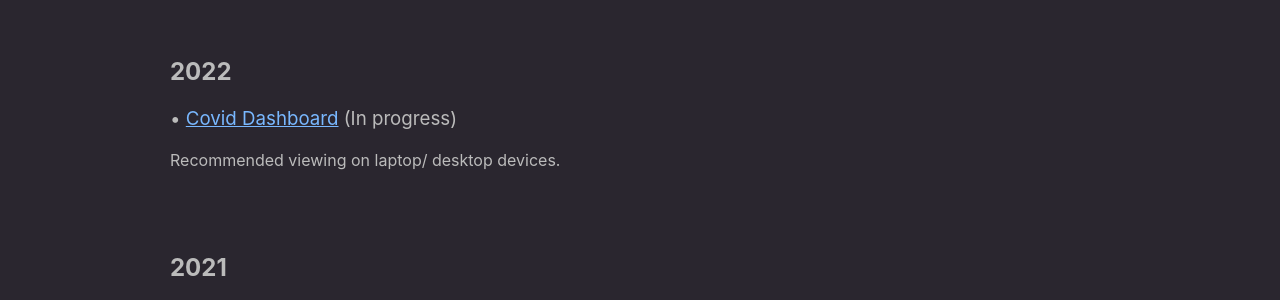
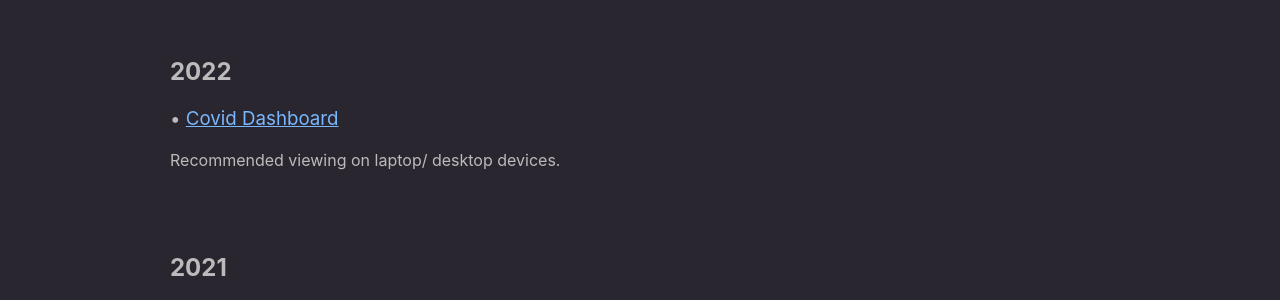
Before and after one commit to xyjiang970/xyjiang970.github.io, a Jekyll site: the page built from projects/projects_home.md, in a window 1280 px wide. Shown: the part 179-479 px from the top of the page. Built offline with Jekyll 4.4.1, drawn with Linux system fonts in a browser that asks for light colours.

Commit message:
Update projects_home.md

```diff
--- a/projects/projects_home.md
+++ b/projects/projects_home.md
@@ -13,7 +13,7 @@ description:
 
 <H3>• <a href="https://share.streamlit.io/xyjiang970/covid_dashboard/main" target="_blank">
 <u>Covid Dashboard</u>
-</a> (In progress)</H3>
+</a></H3>
 Recommended viewing on laptop/ desktop devices.
 
 <br>
```
